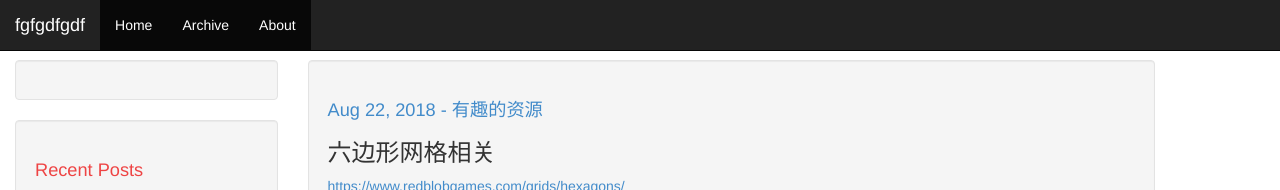
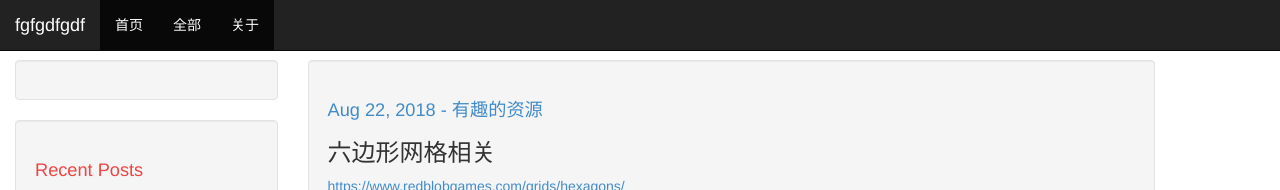
Before and after one commit to fgfgdfgdf/fgfgdfgdf-fgfgdfgdf.github.io, a Jekyll site: the page built from index.html, in a window 1280 px wide. Shown: the top 190 px of the page. Built offline with Jekyll 4.4.1, drawn with Linux system fonts in a browser that asks for light colours; the list of posts is cut into pages by our own code.

Commit message:
no message

```diff
--- a/_includes/header.html
+++ b/_includes/header.html
@@ -29,10 +29,9 @@
               </div>
               <div class="collapse navbar-collapse" id="bs-example-navbar-collapse-1">
                 <ul class="nav navbar-nav">
-                    <li class="active"><a href="{{ site.baseurl }}/">Home</a></li>
-                    <li class="active visible-xs-block"><a href="{{ site.baseurl }}/links.html">Links</a></li>
-                    <li class="active"><a href="{{ site.baseurl }}/archive.html">Archive</a></li>
-                    <li class="active"><a href="{{ site.baseurl }}/about.html">About</a></li>
+                    <li class="active"><a href="{{ site.baseurl }}/">首页</a></li>
+                    <li class="active"><a href="{{ site.baseurl }}/archive.html">全部</a></li>
+                    <li class="active"><a href="{{ site.baseurl }}/about.html">关于</a></li>
                 </ul>
               </div>
         </div>
```
